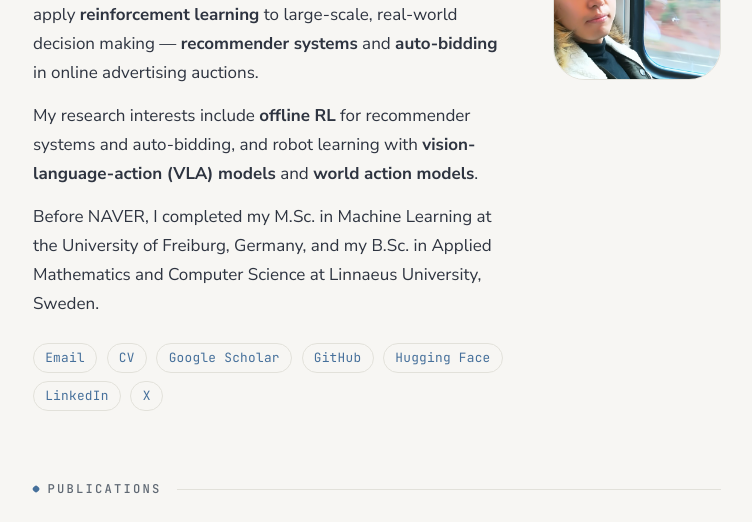
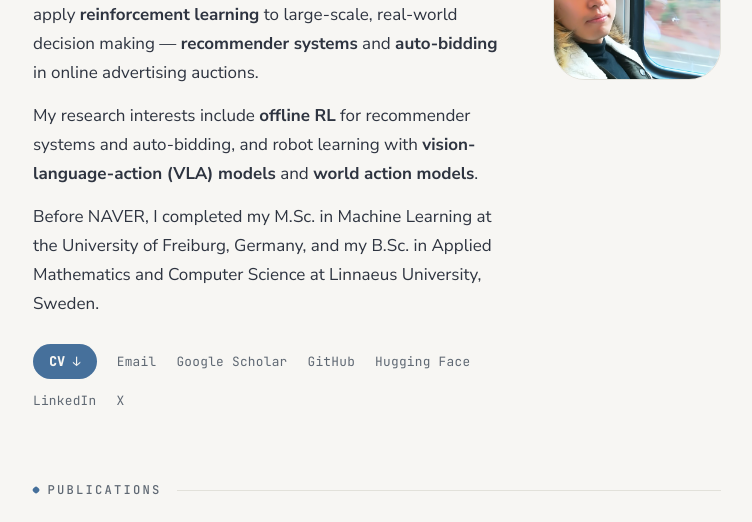
Before and after one commit to zuoxingdong/zuoxingdong.github.io, an Astro site: page / in a window 1280 px wide. Shown: the part 209-731 px from the top of the page, without its empty margins (263-1015 px from the left). Built offline with nearby package versions, Linux system fonts and the light colour scheme; Astro itself is replaced by a stand-in of ours.

Commit message:
Redesign profile link row: CV as primary button, quiet text links

```diff
--- a/src/data/profile.yaml
+++ b/src/data/profile.yaml
@@ -25,10 +25,11 @@ bio:
 
 # Link row under the bio. Remove an entry to hide it; order is kept.
 links:
+  - label: CV
+    url: /cv.pdf
+    primary: true
   - label: Email
     url: mailto:xingdong.zuo@navercorp.com
-  - label: CV
-    url: /cv.pdf
   - label: Google Scholar
     url: https://scholar.google.com/citations?user=Fn3Jm7wAAAAJ
   - label: GitHub
--- a/src/pages/index.astro
+++ b/src/pages/index.astro
@@ -43,8 +43,8 @@ const renderAuthors = (authors: string[]) =>
       <h1 class="name">{profile.name}<span class="dot">.</span></h1>
       {profile.bio.map((p: string) => <p set:html={p} />)}
       <nav class="link-row">
-        {profile.links.map((l: { label: string; url: string }) => (
-          <a href={l.url}>{l.label}</a>
+        {profile.links.map((l: { label: string; url: string; primary?: boolean }) => (
+          <a href={l.url} class={l.primary ? 'primary' : undefined}>{l.label}</a>
         ))}
       </nav>
     </div>
--- a/src/styles/global.css
+++ b/src/styles/global.css
@@ -181,23 +181,47 @@ h1.name .dot {
 .link-row {
   display: flex;
   flex-wrap: wrap;
-  gap: 0.5rem 0.6rem;
-  margin-top: 1.5rem;
+  align-items: center;
+  gap: 0.7rem 1.25rem;
+  margin-top: 1.6rem;
   font-family: var(--font-mono);
   font-size: 0.8rem;
   letter-spacing: 0.02em;
 }
 
 .link-row a {
-  padding: 0.2rem 0.7rem;
-  border: 1px solid var(--rule);
-  border-radius: 999px;
-  transition: color 0.15s ease, border-color 0.15s ease, background 0.15s ease;
+  color: var(--muted);
+  text-decoration: underline;
+  text-decoration-color: transparent;
+  text-underline-offset: 0.35em;
+  transition: color 0.15s ease, text-decoration-color 0.15s ease;
 }
 
 .link-row a:hover {
-  border-color: var(--accent);
-  background: var(--bg-raised);
+  color: var(--accent);
+  text-decoration-color: var(--accent);
+}
+
+/* The one real call to action: a filled fjord-blue CV button */
+.link-row a.primary {
+  padding: 0.4rem 1rem;
+  border-radius: 999px;
+  background: var(--accent);
+  color: var(--bg);
+  font-weight: 600;
+  text-decoration: none;
+  transition: background 0.15s ease, transform 0.15s ease;
+}
+
+.link-row a.primary::after {
+  content: ' \2193';
+  font-weight: 400;
+}
+
+.link-row a.primary:hover {
+  background: var(--accent-hover);
+  color: var(--bg);
+  transform: translateY(-1px);
 }
 
 /* ---------- sections ---------- */
```
